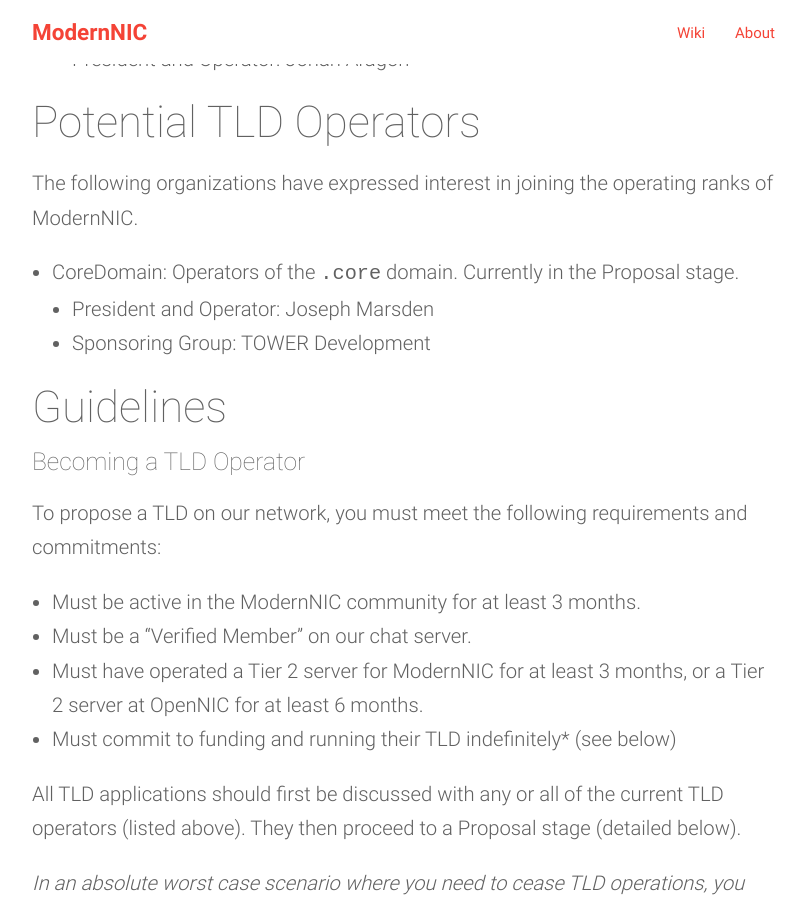
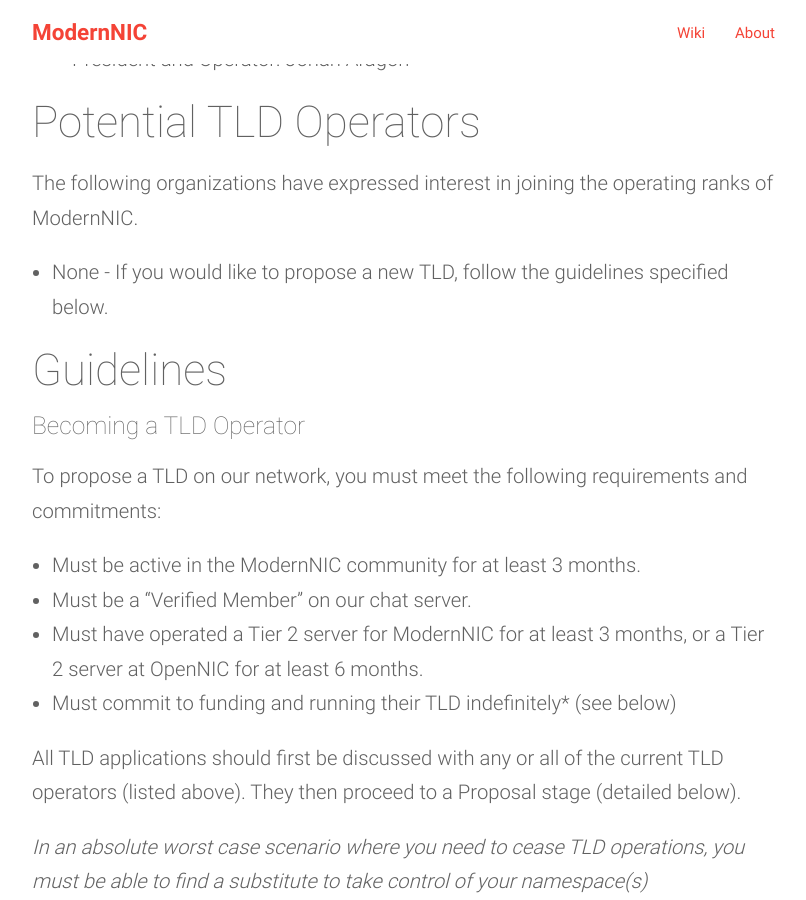
Before and after one commit to moderntld/www.modernnic.net, a Jekyll site: the page built from about.md, in a window 1280 px wide and 900 px high, scrolled down 759 px. Shown: the whole window, without its empty margins (234-1040 px from the left). Built offline with Jekyll 4.4.1, drawn with Linux system fonts in a browser that asks for light colours.

Commit message:
Update about.md

```diff
--- a/about.md
+++ b/about.md
@@ -17,9 +17,7 @@
 
 The following organizations have expressed interest in joining the operating ranks of ModernNIC.
 
-  - CoreDomain: Operators of the `.core` domain. Currently in the Proposal stage.
-    - President and Operator: Joseph Marsden
-    - Sponsoring Group: TOWER Development
+  - None - If you would like to propose a new TLD, follow the guidelines specified below.
 
 ### Guidelines
 
```
